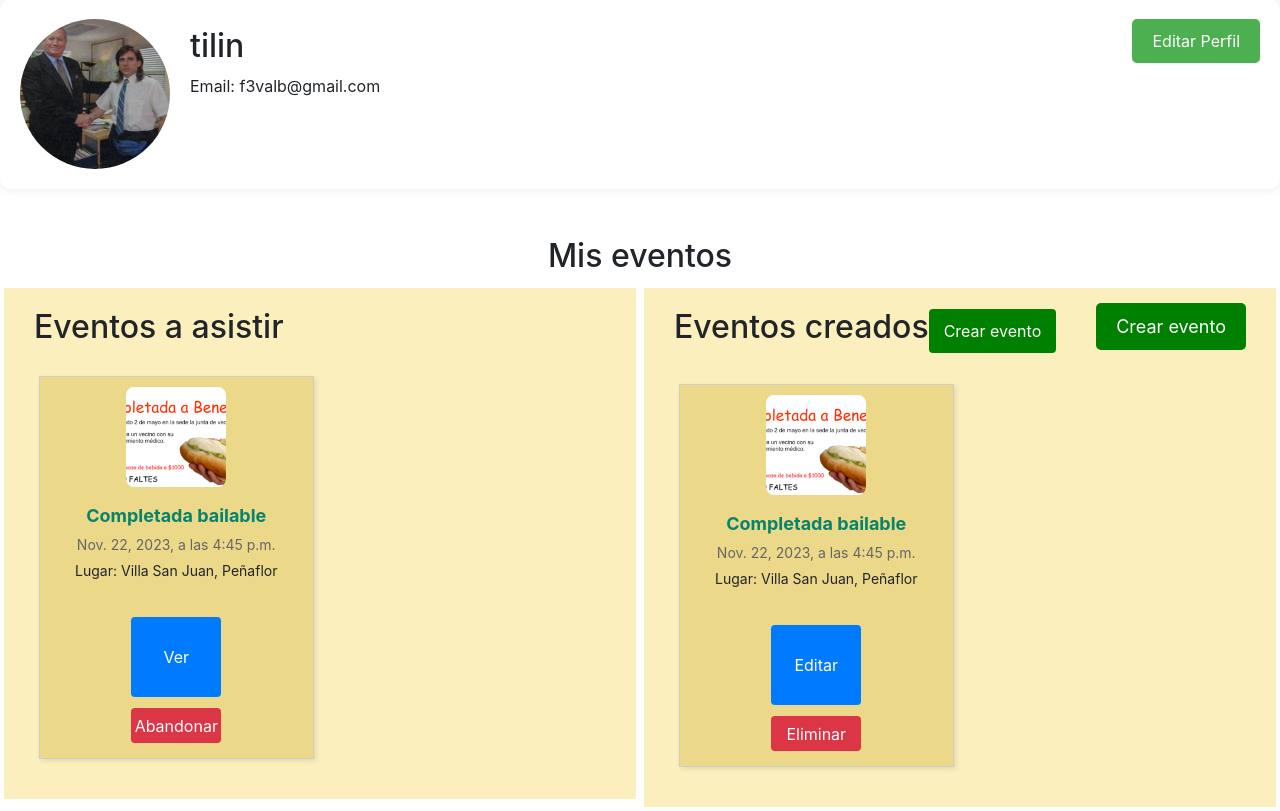
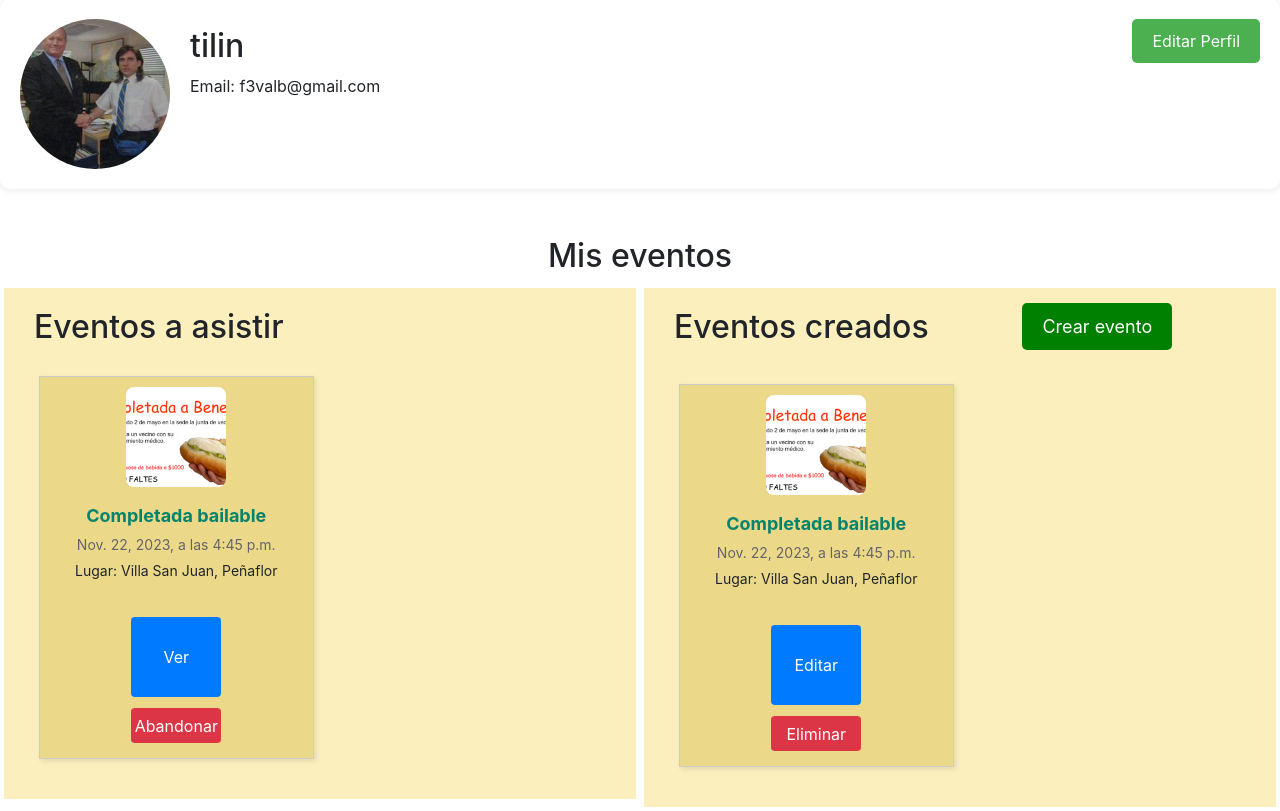
Before and after one commit to DCC-CC4401/2023-2-grupo-11, a Django app: page /perfil_apagno_app/ in a window 1280 px wide. Shown: the part 72-883 px from the top of the page. Run offline with Django 4.2, Linux system fonts and the light colour scheme; a user stored in the database is signed in; data comes from the database, SQL or seed files in the repository; some libraries are stand-ins or nearby versions.

Commit message:
refactor: quito código de botón CE antiguo

```diff
--- a/apagno_app/perfil_apagno_app/templates/perfil_app/listaEventos.html
+++ b/apagno_app/perfil_apagno_app/templates/perfil_app/listaEventos.html
@@ -65,8 +65,6 @@
 	<div class="bloque">
 		<div style="display: flex; justify-content: space-between; align-items: center;">
 			<h2 style="margin-left: 20px; margin-top: 10px;">Eventos creados</h2>
-			 <a href="/perfil_apagno_app/crear_evento"> <button class="cajon-but-creacionevento" type="submit"> Crear evento</button></a>
-
 			 <!-- Button trigger modal -->
 			<script src="https://cdn.jsdelivr.net/npm/bootstrap@5.3.0/dist/js/bootstrap.bundle.min.js"></script>
 			<!--<a href="/perfil_apagno_app/creacionEvento2/"> <button id='mostrar-mas' type="button" data-toggle="modal" data-target="#creacionModal2" > Crear evento</button></a>-->
```
